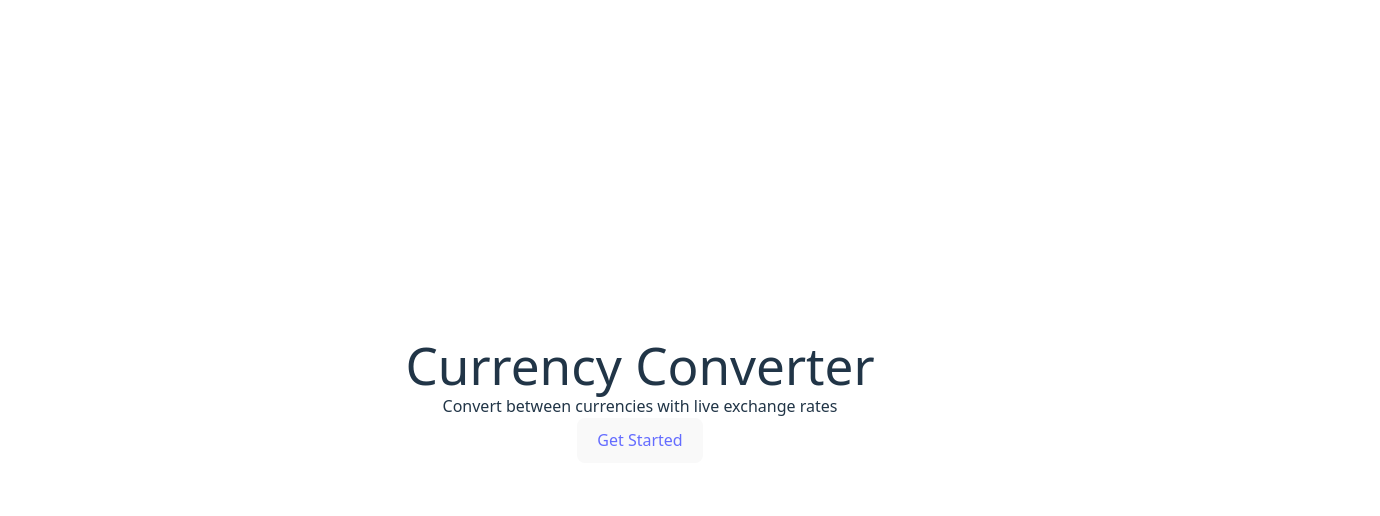
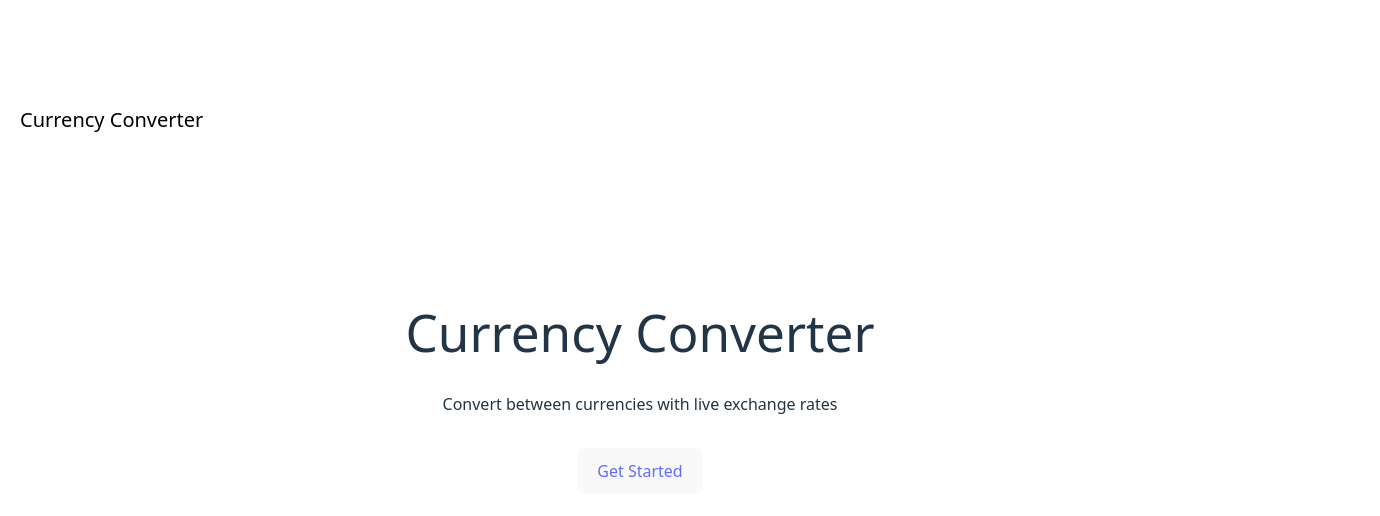
Before and after one commit to Tech-it-with-Billy/currency-converter-app-v2, a React (Vite) app: page / in a window 1280 px wide. Shown: the top 516 px of the page, 1380 px wide, since content can reach past the window. Built offline with nearby package versions, Linux system fonts and the light colour scheme.

Commit message:
Adding Navigation bar and styling to the pages

```diff
--- a/src/components/Converter.jsx
+++ b/src/components/Converter.jsx
@@ -2,6 +2,7 @@ import React, { useState } from "react";
 import "../index.css";
 import CurrencyDropdown from "./CurrencyDropdown";
 import Calculator from "./Calculator";
+import Navigation from "./navigation";
 
 function Converter() {
     const [fromCurrency, setFromCurrency] = useState("");
@@ -19,16 +20,22 @@ function Converter() {
     };
 
     return (
-        <div>
-            <h1>Currency Converter</h1>
-            <form id="converter-form" onSubmit={handleSubmit}>
-                <div>
+        <div class="min-h-screen flex flex-col items-center">
+            <div class="mt-10">
+                <Navigation />
+            </div>
+
+            <div class="pt-15">
+                <h1 class='p-10'>Currency Converter</h1>
+                <form id="converter-form" onSubmit={handleSubmit} class="flex flex-col">
+                    <div class="flex flex-row justify-center p-4 gap-5">
                         <div>
                             <label htmlFor="from-currency">From</label>
                             <CurrencyDropdown
                                 id="from-currency"
                                 selected={fromCurrency}
                                 onChange={(e) => setFromCurrency(e.target.value)}
+                                className=""
                             />
                         </div>
 
@@ -38,12 +45,13 @@ function Converter() {
                                 id="to-currency"
                                 selected={toCurrency}
                                 onChange={(e) => setToCurrency(e.target.value)}
+                                className=""
                             />
                         </div>
                     </div>
 
-                <div>
-                    <label htmlFor="amount">Amount</label>
+                    <div class="flex flex-row justify-center p-4 gap-2">
+                        <label htmlFor="amount" class="p-4">Amount</label>
                         <input
                             id="amount"
                             type="number"
@@ -51,11 +59,14 @@ function Converter() {
                             placeholder="0000"
                             value={amount}
                             onChange={(e) => setAmount(e.target.value)}
+                            className="w-40 p-3 border border-gray-300 rounded-lg focus:outline-none focus:ring-2 focus:ring-blue-500"
                         />
                     </div>
 
-                <div>
-                <button type="submit">Convert</button>
+                    <div className="p-5">
+                        <button type="submit" class=" w-40 ">
+                            Convert
+                        </button>
                     </div>
                 </form>
 
@@ -66,6 +77,7 @@ function Converter() {
                     trigger={convertTrigger}
                 />
             </div>
+        </div>
     );
 }
 
--- a/src/components/CurrencyDropdown.jsx
+++ b/src/components/CurrencyDropdown.jsx
@@ -13,7 +13,12 @@ const CurrencyDropdown = ({ selected, onChange, id }) => {
     }, []);
 
     return (
-        <select id={id} value={selected} onChange={onChange}>
+        <select
+            id={id}
+            value={selected}
+            onChange={onChange}
+            className="w-40 p-3 border border-gray-300 rounded-lg focus:outline-none focus:ring-2 focus:ring-blue-500"
+        >
         <option value="">Select</option>
         {codes.map((code) => (
             <option key={code} value={code}>
--- a/src/components/LandingPage.jsx
+++ b/src/components/LandingPage.jsx
@@ -1,14 +1,23 @@
 import '../index.css'
 import { Link } from 'react-router-dom';
+import Navigation from './navigation';
 
 function LandingPage() {
     return (
-        <div>
-            <h1>Currency Converter</h1>
-            <p>Convert between currencies with live exchange rates</p>
-            <Link to="/converter">
-                <button>Get Started</button>
-            </Link>
+        <div class="min-h-screen flex flex-col items-center">
+            <div class="mt-10">
+                <Navigation />
+            </div>
+
+            <div className='landing-page flex-direction: column pt-30'>
+                <h1 class='p-4'>Currency Converter</h1>
+                <p class='p-4'>Convert between currencies with live exchange rates</p>
+                <div class='p-4'>
+                    <Link to="/converter">
+                        <button>Get Started</button>
+                    </Link>
+                </div>
+            </div>
         </div>
     )
 }
--- a/src/components/navigation.jsx
+++ b/src/components/navigation.jsx
@@ -1,13 +1,17 @@
-import '../index.css'
+// Navigation.jsx
+import React from "react";
+import logo from "./img/logo.png"
 
 function Navigation() {
     return (
-        <nav>
-            <img src="" alt="" />
-            <p>Currency Converter</p>
+        <nav className="w-full min-w-370 text-black px-6 py-4">
+            <div className="flex items-center space-x-3 gap-5">
+                <img src={logo} alt="Logo" className="h-16 w-16"/>
+                <h3 className="text-xl ">Currency Converter</h3>
+            </div>
 
         </nav>
-    )
+    );
 }
 
 export default Navigation;
```
Also changed, not shown: src/components/img/logo.png (added). Lines whose indentation alone changed are shown as unchanged.
